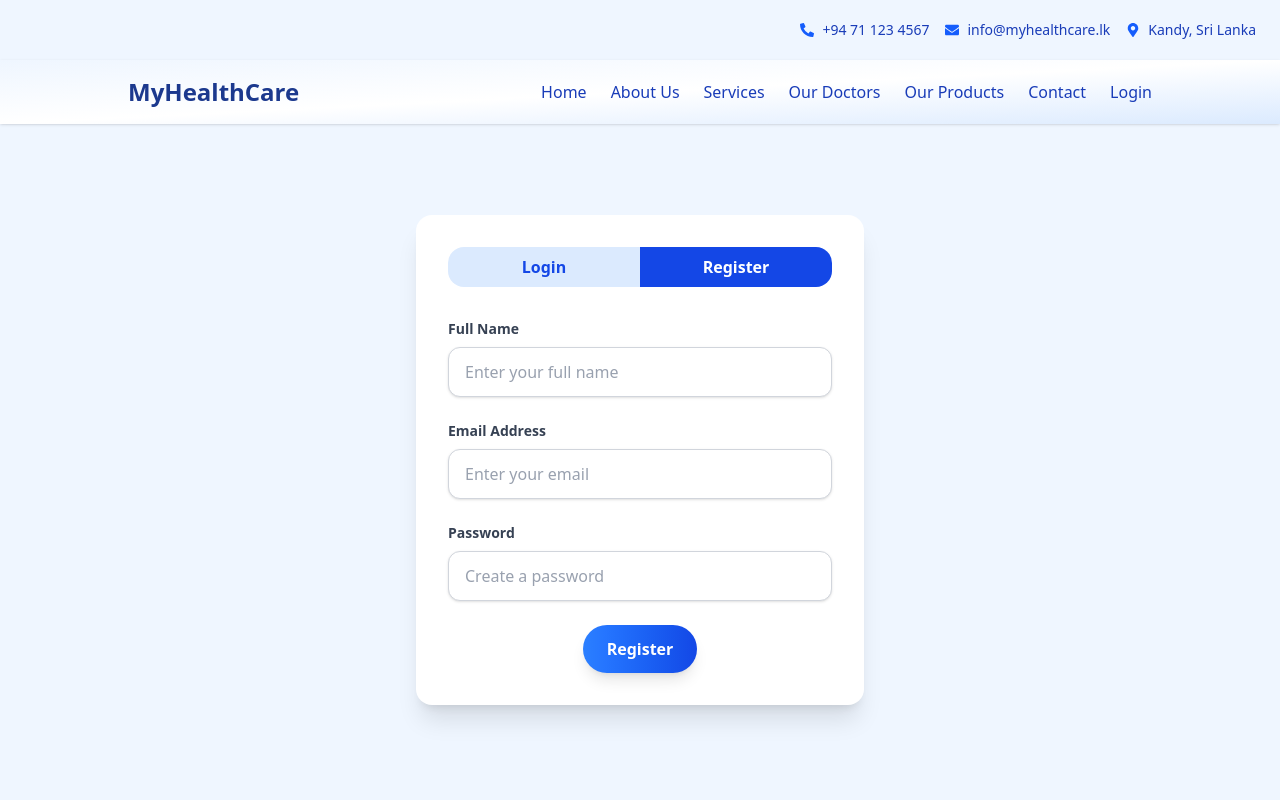
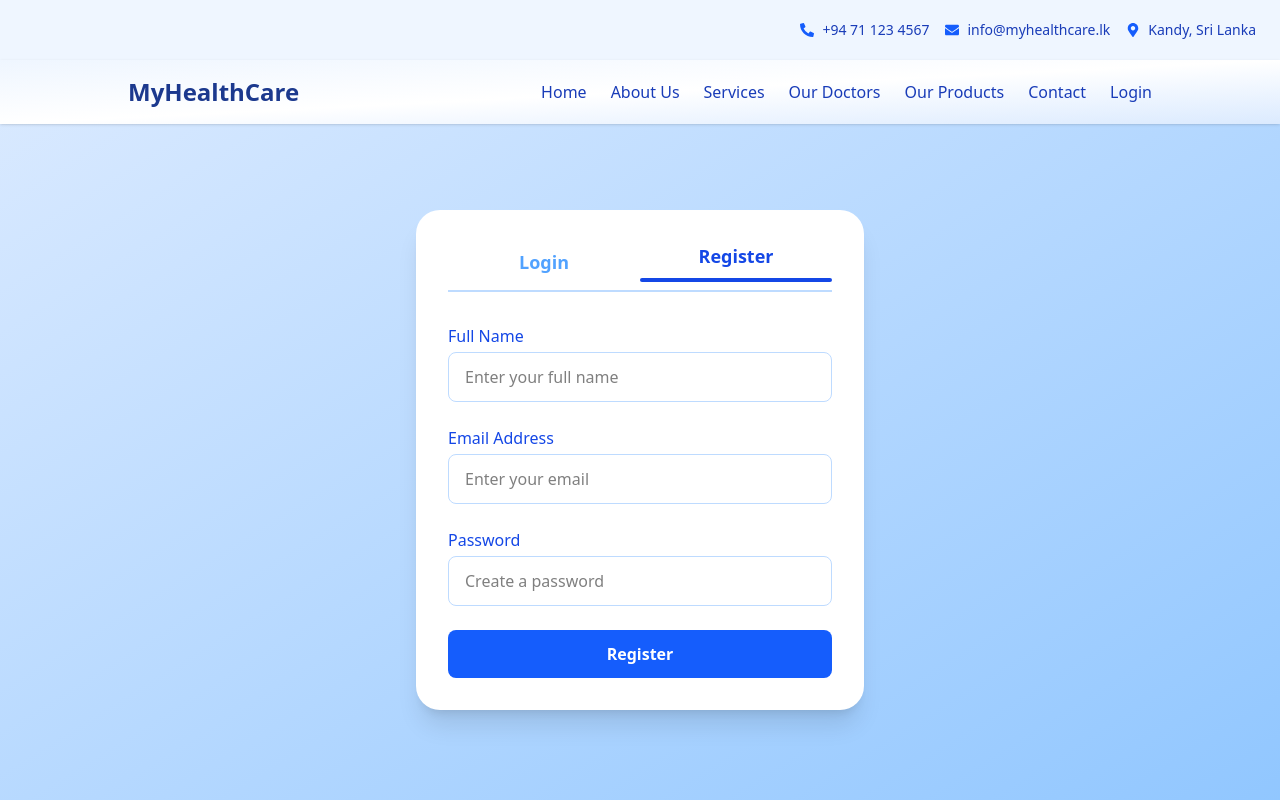
Before and after one commit to BackendExpert/health-care, a React (Vite) app in the folder client/: page /login in a window 1280 px wide. Both pictures are taken after a click on the button "Register". Shown: the top 800 px of the page. Built offline with nearby package versions, Linux system fonts and the light colour scheme; a web font is replaced by a local one.

Commit message:
Update Login.jsx

```diff
--- a/client/src/pages/AuthPages/Login.jsx
+++ b/client/src/pages/AuthPages/Login.jsx
@@ -1,7 +1,5 @@
 import React, { useState } from 'react'
 import axios from 'axios'
-import DefaultInput from '../../components/Form/DefaultInput'
-import DefaultBtn from '../../components/Buttons/DefultBtn'
 
 const Login = () => {
   const [activeTab, setActiveTab] = useState('login')
@@ -29,83 +27,107 @@ const Login = () => {
   }
 
   return (
-        <div className="bg-blue-50 min-h-screen flex items-center justify-center px-4">
-            <div className="bg-white rounded-2xl shadow-xl w-full max-w-md p-8">
+    <div className="min-h-screen flex items-center justify-center bg-gradient-to-br from-blue-100 to-blue-300 px-4 py-10">
+      <div className="bg-white rounded-3xl shadow-xl w-full max-w-md p-8">
         {/* Tabs */}
-                <div className="flex justify-around mb-8">
+        <div className="flex justify-between mb-8 border-b-2 border-blue-200 relative">
           <button
+            className={`w-1/2 pb-2 text-lg font-semibold transition-colors duration-300 ${
+              activeTab === 'login' ? 'text-blue-700' : 'text-blue-400'
+            }`}
             onClick={() => setActiveTab('login')}
-                        className={`py-2 w-1/2 font-semibold rounded-tl-2xl rounded-bl-2xl
-              ${activeTab === 'login' ? 'bg-blue-700 text-white' : 'bg-blue-100 text-blue-700'}`}
           >
             Login
+            {activeTab === 'login' && (
+              <div className="h-1 bg-blue-700 rounded-full mt-2 w-full transition-all duration-300"></div>
+            )}
           </button>
           <button
+            className={`w-1/2 pb-2 text-lg font-semibold transition-colors duration-300 ${
+              activeTab === 'register' ? 'text-blue-700' : 'text-blue-400'
+            }`}
             onClick={() => setActiveTab('register')}
-                        className={`py-2 w-1/2 font-semibold rounded-tr-2xl rounded-br-2xl
-              ${activeTab === 'register' ? 'bg-blue-700 text-white' : 'bg-blue-100 text-blue-700'}`}
           >
             Register
+            {activeTab === 'register' && (
+              <div className="h-1 bg-blue-700 rounded-full mt-2 w-full transition-all duration-300"></div>
+            )}
           </button>
         </div>
 
         {/* Forms */}
         {activeTab === 'login' ? (
-                    <form onSubmit={handleLoginSubmit}>
-                        <DefaultInput
-                            label="Email Address"
+          <form onSubmit={handleLoginSubmit} className="space-y-6">
+            <div>
+              <label className="block mb-1 text-blue-700 font-medium">Email Address</label>
+              <input
                 type="email"
-                            name="email"
+                required
+                className="w-full px-4 py-3 border border-blue-200 rounded-lg focus:outline-none focus:ring-2 focus:ring-blue-500"
+                placeholder="Enter your email"
                 value={loginData.email}
                 onChange={(e) => setLoginData({ ...loginData, email: e.target.value })}
-                            placeholder="Enter your email"
+              />
+            </div>
+            <div>
+              <label className="block mb-1 text-blue-700 font-medium">Password</label>
+              <input
+                type="password"
                 required
-                        />
-                        <DefaultInput
-                            label="Password"
-                            type="password"
-                            name="password"
+                className="w-full px-4 py-3 border border-blue-200 rounded-lg focus:outline-none focus:ring-2 focus:ring-blue-500"
+                placeholder="Enter your password"
                 value={loginData.password}
                 onChange={(e) => setLoginData({ ...loginData, password: e.target.value })}
-                            placeholder="Enter your password"
-                            required
               />
-                        <div className="mt-6 text-center">
-                            <DefaultBtn type="submit" label="Login" />
             </div>
+            <button
+              type="submit"
+              className="w-full py-3 bg-blue-600 text-white font-semibold rounded-lg hover:bg-blue-700 transition duration-300"
+            >
+              Login
+            </button>
           </form>
         ) : (
-                    <form onSubmit={handleRegisterSubmit}>
-                        <DefaultInput
-                            label="Full Name"
+          <form onSubmit={handleRegisterSubmit} className="space-y-6">
+            <div>
+              <label className="block mb-1 text-blue-700 font-medium">Full Name</label>
+              <input
                 type="text"
-                            name="name"
+                required
+                className="w-full px-4 py-3 border border-blue-200 rounded-lg focus:outline-none focus:ring-2 focus:ring-blue-500"
+                placeholder="Enter your full name"
                 value={registerData.name}
                 onChange={(e) => setRegisterData({ ...registerData, name: e.target.value })}
-                            placeholder="Enter your full name"
+              />
+            </div>
+            <div>
+              <label className="block mb-1 text-blue-700 font-medium">Email Address</label>
+              <input
+                type="email"
                 required
-                        />
-                        <DefaultInput
-                            label="Email Address"
-                            type="email"
-                            name="email"
+                className="w-full px-4 py-3 border border-blue-200 rounded-lg focus:outline-none focus:ring-2 focus:ring-blue-500"
+                placeholder="Enter your email"
                 value={registerData.email}
                 onChange={(e) => setRegisterData({ ...registerData, email: e.target.value })}
-                            placeholder="Enter your email"
+              />
+            </div>
+            <div>
+              <label className="block mb-1 text-blue-700 font-medium">Password</label>
+              <input
+                type="password"
                 required
-                        />
-                        <DefaultInput
-                            label="Password"
-                            type="password"
-                            name="password"
+                className="w-full px-4 py-3 border border-blue-200 rounded-lg focus:outline-none focus:ring-2 focus:ring-blue-500"
+                placeholder="Create a password"
                 value={registerData.password}
                 onChange={(e) => setRegisterData({ ...registerData, password: e.target.value })}
-                            placeholder="Create a password"
-                            required
               />
-                        <div className="mt-6 text-center">
-                            <DefaultBtn type="submit" label="Register" />
             </div>
+            <button
+              type="submit"
+              className="w-full py-3 bg-blue-600 text-white font-semibold rounded-lg hover:bg-blue-700 transition duration-300"
+            >
+              Register
+            </button>
           </form>
         )}
       </div>
```
Lines whose indentation alone changed are shown as unchanged.
